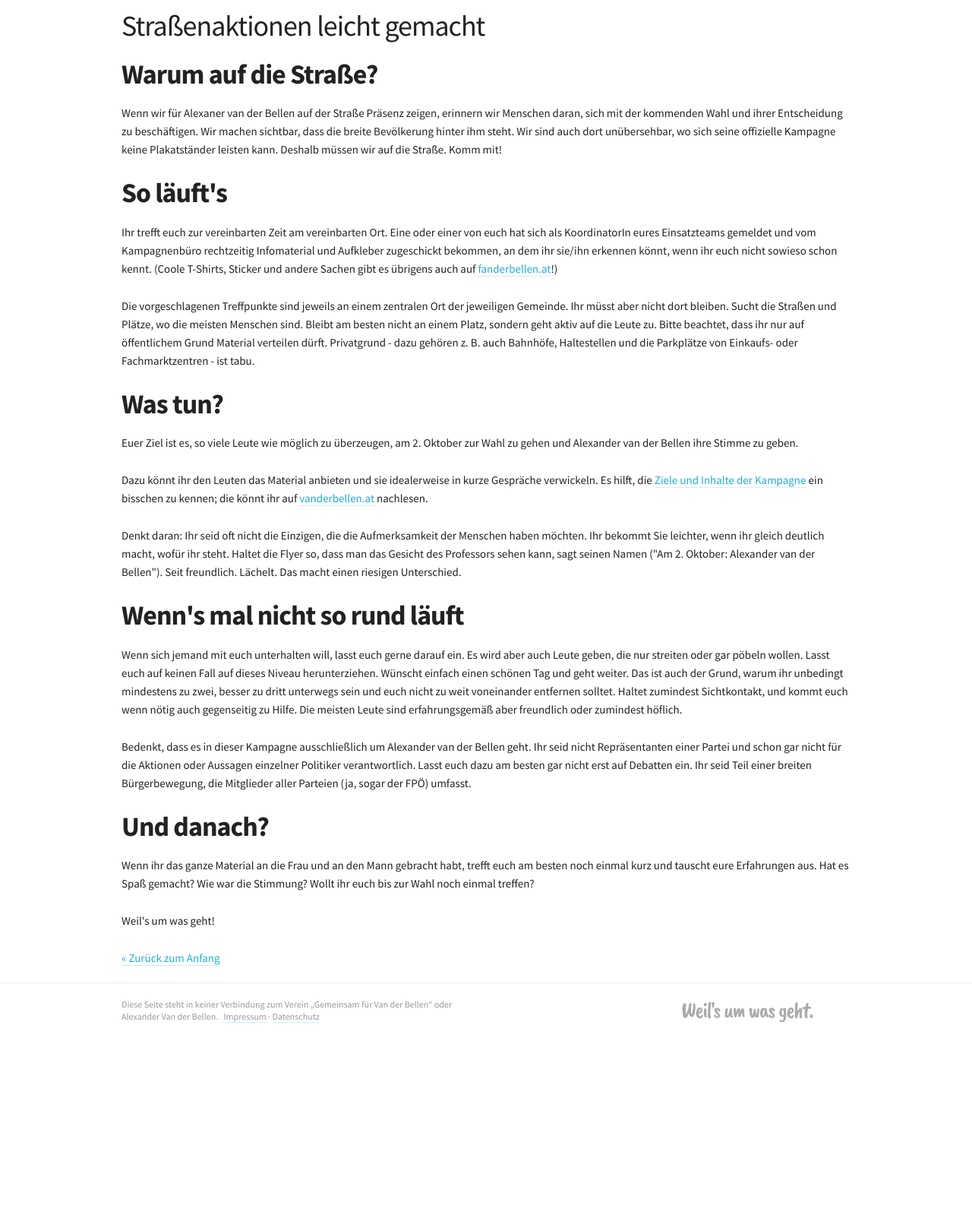
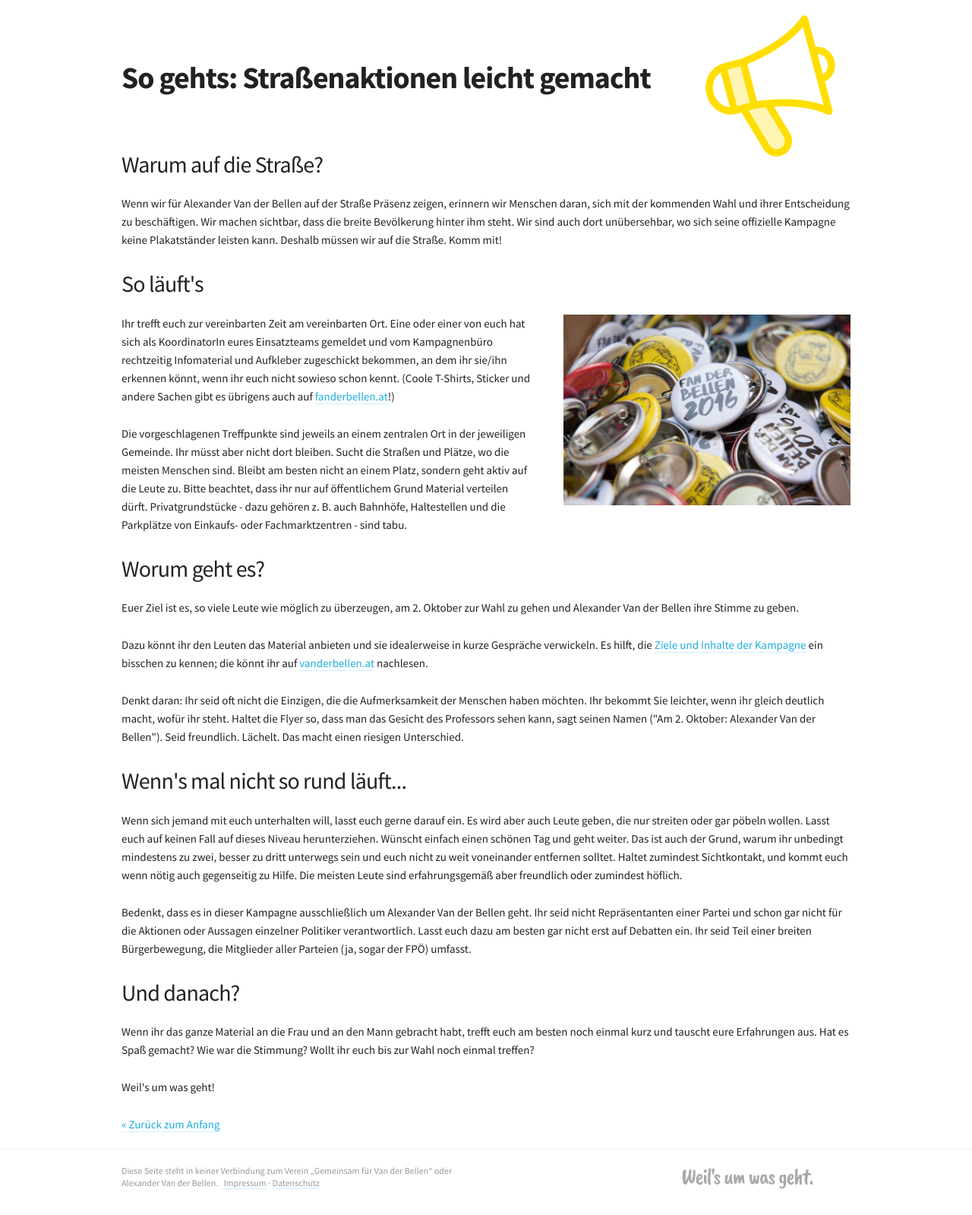
Before and after one commit to hack4vdb/anthill, a Django app: template anthill/templates/instructions.html in a window 1280 px wide. Shown: the part 79-1678 px from the top of the page at 76% size. Before the commit the page ends 1425 px from the top, so only its background shows below. Run offline with Django 3.2, Linux system fonts and the light colour scheme; the template is opened without the code that fills it, so the values that code supplies are empty; some libraries are stand-ins or nearby versions.

Commit message:
howto page: fixing and re-styling
fixed some typos in the text and redesigned the headings as well as adding a new graphic.

```diff
--- a/anthill/static/css/styles.css
+++ b/anthill/static/css/styles.css
@@ -84,6 +84,21 @@ footer .title {
 
 h3 {
   font-weight: bold;
+}
+h3.top {
+  margin-top: 4rem;
+  font-size: 4rem;
+}
+img.h-icon {
+  padding: 35px;
+  margin-bottom: 0px;
+}
+@media (min-width: 550px) {
+  h3.top{ margin-top: 8rem; }
+  img.h-icon{
+    padding: 20px;
+    margin-bottom: -30px;
+  }
 }
 
 
--- a/anthill/templates/instructions.html
+++ b/anthill/templates/instructions.html
@@ -4,39 +4,47 @@
 {% block content %}
 <div class="page">
   <div class="container">
+    <div class="row">
 
-    <h2>Straßenaktionen leicht gemacht</h2>
+      <h3 class="nine columns top">So gehts: Straßenaktionen leicht gemacht</h3>
+      <img src="/static/img/loudspeaker.svg" class="three columns u-max-full-width h-icon" />
+    </div>
 
-    <h3>Warum auf die Straße?</h3>
+    <h4>Warum auf die Straße?</h4>
     <p>
-      Wenn wir für Alexaner van der Bellen auf der Straße Präsenz zeigen, erinnern wir Menschen daran, sich mit der kommenden Wahl und ihrer Entscheidung zu beschäftigen. Wir machen sichtbar, dass die breite Bevölkerung hinter ihm steht. Wir sind auch dort unübersehbar, wo sich seine offizielle Kampagne keine Plakatständer leisten kann. Deshalb müssen wir auf die Straße. Komm mit!
+      Wenn wir für Alexander Van der Bellen auf der Straße Präsenz zeigen, erinnern wir Menschen daran, sich mit der kommenden Wahl und ihrer Entscheidung zu beschäftigen. Wir machen sichtbar, dass die breite Bevölkerung hinter ihm steht. Wir sind auch dort unübersehbar, wo sich seine offizielle Kampagne keine Plakatständer leisten kann. Deshalb müssen wir auf die Straße. Komm mit!
     </p>
 
-    <h3>So läuft's</h3>
+    <h4>So läuft's</h4>
+    <div class="row">
+    <div class="seven columns">
+      <p>
+        Ihr trefft euch zur vereinbarten Zeit am vereinbarten Ort. Eine oder einer von euch hat sich als KoordinatorIn eures Einsatzteams gemeldet und vom Kampagnenbüro rechtzeitig Infomaterial und Aufkleber zugeschickt bekommen, an dem ihr sie/ihn erkennen könnt, wenn ihr euch nicht sowieso schon kennt. (Coole T-Shirts, Sticker und andere Sachen gibt es übrigens auch auf <a href="http://fanderbellen.at">fanderbellen.at</a>!)
+      </p>
+      <p>
+      Die vorgeschlagenen Treffpunkte sind jeweils an einem zentralen Ort in der jeweiligen Gemeinde. Ihr müsst aber nicht dort bleiben. Sucht die Straßen und Plätze, wo die meisten Menschen sind. Bleibt am besten nicht an einem Platz, sondern geht aktiv auf die Leute zu. Bitte beachtet, dass ihr nur auf öffentlichem Grund Material verteilen dürft. Privatgrundstücke - dazu gehören z. B. auch Bahnhöfe, Haltestellen und die Parkplätze von Einkaufs- oder Fachmarktzentren - sind tabu.
+    </p>
+    </div>
+      <img src="/static/img/vdbmerch.jpeg" class="five columns u-max-full-width" />
+    </div>
+    <h4>Worum geht es?</h4>
     <p>
-      Ihr trefft euch zur vereinbarten Zeit am vereinbarten Ort. Eine oder einer von euch hat sich als KoordinatorIn eures Einsatzteams gemeldet und vom Kampagnenbüro rechtzeitig Infomaterial und Aufkleber zugeschickt bekommen, an dem ihr sie/ihn erkennen könnt, wenn ihr euch nicht sowieso schon kennt. (Coole T-Shirts, Sticker und andere Sachen gibt es übrigens auch auf <a href="http://fanderbellen.at">fanderbellen.at</a>!)
-    </p>
-    <p>
-      Die vorgeschlagenen Treffpunkte sind jeweils an einem zentralen Ort der jeweiligen Gemeinde. Ihr müsst aber nicht dort bleiben. Sucht die Straßen und Plätze, wo die meisten Menschen sind. Bleibt am besten nicht an einem Platz, sondern geht aktiv auf die Leute zu. Bitte beachtet, dass ihr nur auf öffentlichem Grund Material verteilen dürft. Privatgrund - dazu gehören z. B. auch Bahnhöfe, Haltestellen und die Parkplätze von Einkaufs- oder Fachmarktzentren - ist tabu.
-    </p>
-    <h3>Was tun?</h3>
-    <p>
-      Euer Ziel ist es, so viele Leute wie möglich zu überzeugen, am 2. Oktober zur Wahl zu gehen und Alexander van der Bellen ihre Stimme zu geben.
+      Euer Ziel ist es, so viele Leute wie möglich zu überzeugen, am 2. Oktober zur Wahl zu gehen und Alexander Van der Bellen ihre Stimme zu geben.
     </p>
     <p>
       Dazu könnt ihr den Leuten das Material anbieten und sie idealerweise in kurze Gespräche verwickeln. Es hilft, die <a href="http://vanderbellen.at/ziele-inhalte">Ziele und Inhalte der Kampagne</a> ein bisschen zu kennen; die könnt ihr auf <a href="http://vanderbellen.at/ziele-inhalte">vanderbellen.at</a> nachlesen.
     </p>
     <p>
-      Denkt daran: Ihr seid oft nicht die Einzigen, die die Aufmerksamkeit der Menschen haben möchten. Ihr bekommt Sie leichter, wenn ihr gleich deutlich macht, wofür ihr steht. Haltet die Flyer so, dass man das Gesicht des Professors sehen kann, sagt seinen Namen ("Am 2. Oktober: Alexander van der Bellen"). Seit freundlich. Lächelt. Das macht einen riesigen Unterschied.
+      Denkt daran: Ihr seid oft nicht die Einzigen, die die Aufmerksamkeit der Menschen haben möchten. Ihr bekommt Sie leichter, wenn ihr gleich deutlich macht, wofür ihr steht. Haltet die Flyer so, dass man das Gesicht des Professors sehen kann, sagt seinen Namen ("Am 2. Oktober: Alexander Van der Bellen"). Seid freundlich. Lächelt. Das macht einen riesigen Unterschied.
     </p>
-    <h3>Wenn's mal nicht so rund läuft</h3>
+    <h4>Wenn's mal nicht so rund läuft...</h4>
     <p>
       Wenn sich jemand mit euch unterhalten will, lasst euch gerne darauf ein. Es wird aber auch Leute geben, die nur streiten oder gar pöbeln wollen. Lasst euch auf keinen Fall auf dieses Niveau herunterziehen. Wünscht einfach einen schönen Tag und geht weiter. Das ist auch der Grund, warum ihr unbedingt mindestens zu zwei, besser zu dritt unterwegs sein und euch nicht zu weit voneinander entfernen solltet. Haltet zumindest Sichtkontakt, und kommt euch wenn nötig auch gegenseitig zu Hilfe. Die meisten Leute sind erfahrungsgemäß aber freundlich oder zumindest höflich.
     </p>
     <p>
-      Bedenkt, dass es in dieser Kampagne ausschließlich um Alexander van der Bellen geht. Ihr seid nicht Repräsentanten einer Partei und schon gar nicht für die Aktionen oder Aussagen einzelner Politiker verantwortlich. Lasst euch dazu am besten gar nicht erst auf Debatten ein. Ihr seid Teil einer breiten Bürgerbewegung, die Mitglieder aller Parteien (ja, sogar der FPÖ) umfasst.
+      Bedenkt, dass es in dieser Kampagne ausschließlich um Alexander Van der Bellen geht. Ihr seid nicht Repräsentanten einer Partei und schon gar nicht für die Aktionen oder Aussagen einzelner Politiker verantwortlich. Lasst euch dazu am besten gar nicht erst auf Debatten ein. Ihr seid Teil einer breiten Bürgerbewegung, die Mitglieder aller Parteien (ja, sogar der FPÖ) umfasst.
     </p>
-    <h3>Und danach?</h3>
+    <h4>Und danach?</h4>
     <p>
       Wenn ihr das ganze Material an die Frau und an den Mann gebracht habt, trefft euch am besten noch einmal kurz und tauscht eure Erfahrungen aus. Hat es Spaß gemacht? Wie war die Stimmung? Wollt ihr euch bis zur Wahl noch einmal treffen?
     </p>
```
Also changed, not shown: anthill/static/img/loudspeaker.svg (added), anthill/static/img/vdbmerch.jpeg (added).
